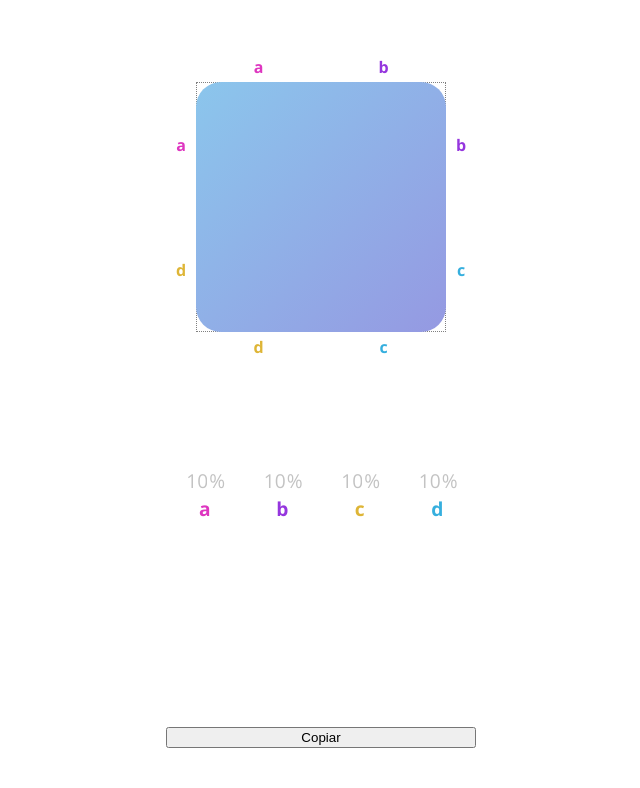
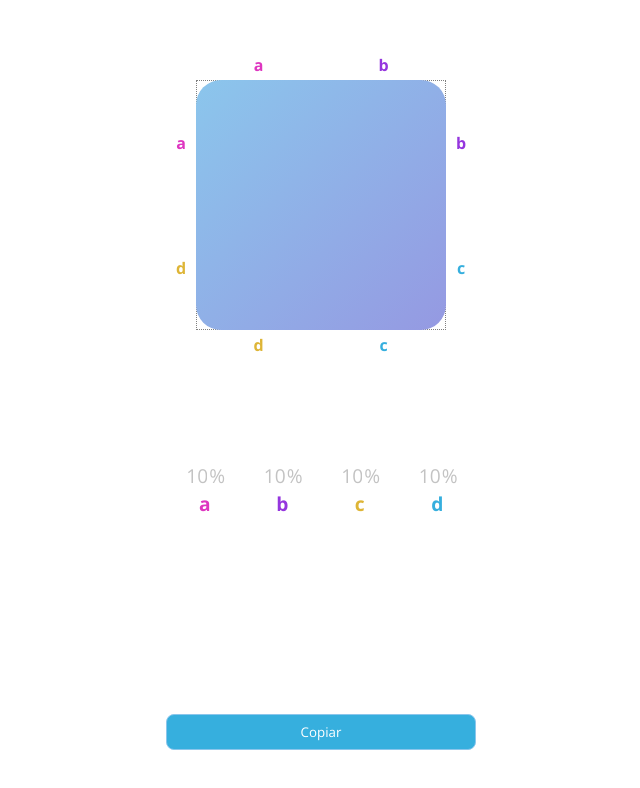
Before and after one commit to Lopez089/Border-Radius-Previewer, a React (Vite) app: page / in a window 1280 px wide. Shown: the top 788 px of the page, without its empty margins (319-959 px from the left). Built offline with nearby package versions, Linux system fonts and the light colour scheme.

Commit message:
feat: create styled button

```diff
--- a/src/App.jsx
+++ b/src/App.jsx
@@ -127,6 +127,15 @@ const Input = styled.input`
     -webkit-appearance: none;
   }
 `
+const Button = styled.button`
+  font-family: 'Open Sans', sans-serif;
+  color:white;
+  background-color:#36AFDE;
+  border-radius: .5rem;
+  border:1px solid #8BC6EC;
+  padding:.5rem 2rem;
+  display:grid;
+  `
 
 function App() {
   const [border, setBorder] = useState(inicialState)
@@ -214,7 +223,7 @@ function App() {
         </InputGroup>
       </Form>
       <p>{message}</p>
-      <button onClick={() => handleCopy()}>Copiar</button>
+      <Button onClick={() => handleCopy()}>Copiar</Button>
     </Layout>
   )
 }
```
